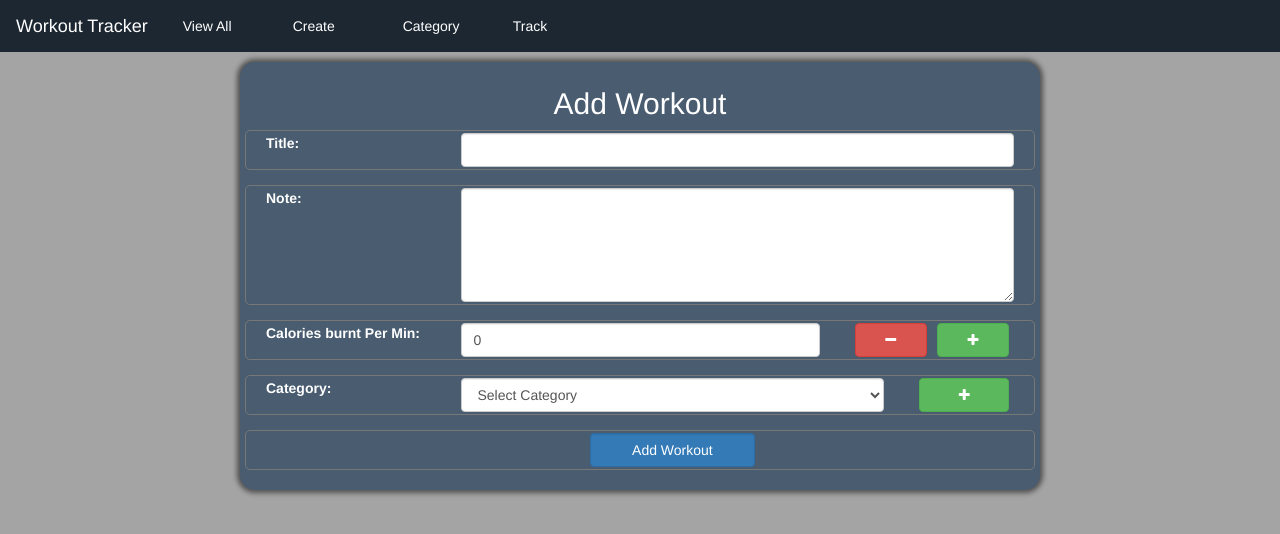
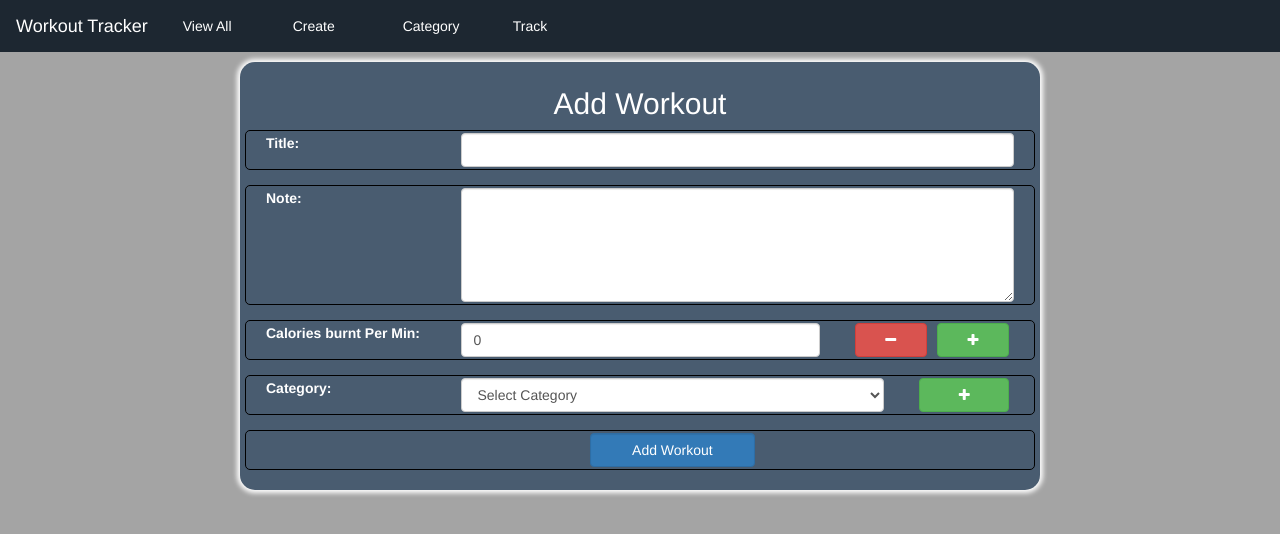
Before and after one commit to vinigem/workout-tracker, an Angular app: page /create-workout in a window 1280 px wide. Shown: the top 534 px of the page. Built offline with nearby package versions, Linux system fonts and the light colour scheme.

Commit message:
added start end popup

```diff
--- a/resources/css/style.css
+++ b/resources/css/style.css
@@ -58,13 +58,13 @@ html, body {
     background-color: #495c70;
 	color: #fff;
     border-radius: 15px;
-	-webkit-box-shadow: 0px 0px 5px 3px rgba(0,0,0,0.5);
-	-moz-box-shadow: 0px 0px 5px 3px rgba(0,0,0,0.5);
-	box-shadow: 0px 0px 5px 3px rgba(0,0,0,0.5);
+	-webkit-box-shadow: 0px 0px 5px 3px rgba(255,255,255,1.5);
+	-moz-box-shadow: 0px 0px 5px 3px rgba(255,255,255,1.5);
+	box-shadow: 0px 0px 5px 3px rgba(255,255,255,1.5);
 }
 
 .border {
-	border: 1px solid #777;
+	border: 1px solid #000;
     border-radius: 5px;
     padding: 2px 5px;
 }
@@ -77,6 +77,6 @@ html, body {
 }
 
 .form-error {
-	color: #cb0400;
+	color: #ffa2a1;
     font-weight: 600;
 }
--- a/src/app/workout/edit-workout.component.html
+++ b/src/app/workout/edit-workout.component.html
@@ -36,7 +36,7 @@
                 <input type="submit" class="form-control btn btn-primary item" value="Update">
             </div>
             <div class="col-xs-6 col-sm-3">
-                <input type="button" class="form-control btn btn-warning item" value="Cancel" [routerLink]="['/view']">
+                <input type="button" class="form-control btn btn-danger item" value="Cancel" [routerLink]="['/view']">
             </div>
         </div>
     </form>
```
Also changed, not shown: src/app/view/view.component.html (line endings or trailing spaces).
